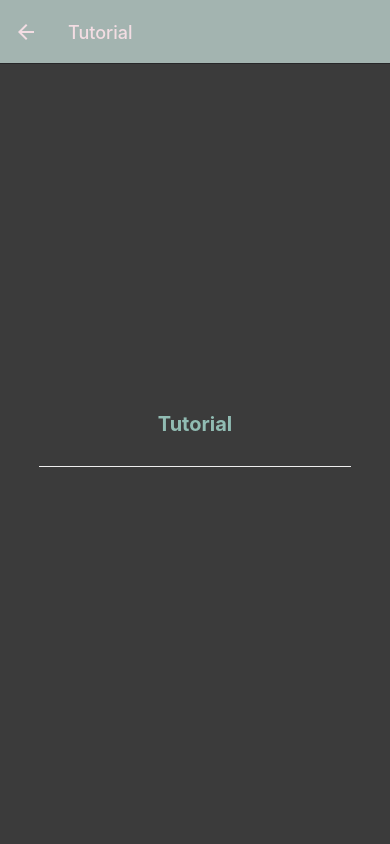
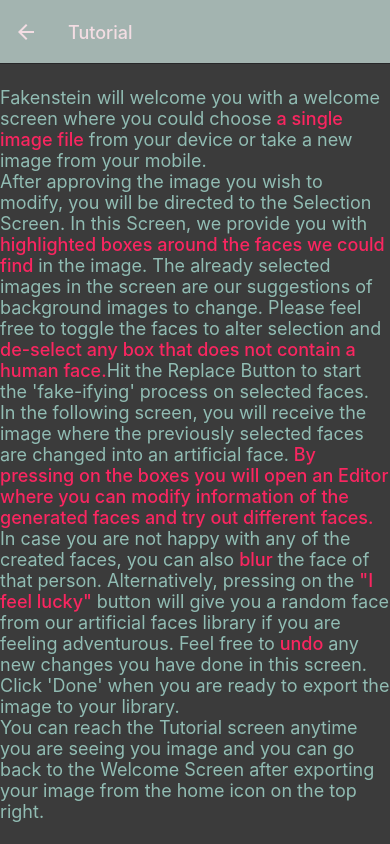
Before and after one commit to 6bugz/CS491-Fakenstein, a React Native app in the folder Fakenstein/: screen /Tutorial in a window 390 px wide. Built offline with nearby package versions, Linux system fonts and the light colour scheme; what expo-linking would draw is missing.

Commit message:
android complete

```diff
--- a/Fakenstein/components/BottomToolBox.tsx
+++ b/Fakenstein/components/BottomToolBox.tsx
@@ -2,6 +2,7 @@ import {Text, View} from "./Themed";
 import {StyleSheet, TouchableOpacity} from "react-native";
 import React from "react";
 import {Colors} from "../constants/Colors";
+import {dWidth, isWeb} from "../constants/utils";
 
 type Props = {
   undoF: any;
@@ -41,7 +42,7 @@ const styles = StyleSheet.create({
     flexDirection: "row",
     backgroundColor: "gray",
     opacity: 0.8,
-    width: "90%",
+    width: isWeb ? dWidth * .7 : dWidth * .9,
     justifyContent: "space-evenly",
     borderRadius: 40,
   },
--- a/Fakenstein/components/EditPopup.tsx
+++ b/Fakenstein/components/EditPopup.tsx
@@ -96,9 +96,11 @@ export default class EditPopup extends React.Component {
                 </TouchableOpacity>
               </View>
 
-              <TouchableOpacity style={styles.luckyButton} onPress={this.lucky}>
-                <Text style={styles.buttonText}>I FEEL LUCKY</Text>
-              </TouchableOpacity>
+              <View style={styles.rowView}>
+                <TouchableOpacity style={styles.luckyButton} onPress={this.lucky}>
+                  <Text style={styles.buttonText}>I FEEL LUCKY</Text>
+                </TouchableOpacity>
+              </View>
 
               <View style={styles.rowView}>
                 <TouchableOpacity style={styles.button} onPress={this.blur}>
@@ -157,7 +159,7 @@ const styles = StyleSheet.create({
     fontWeight: "600",
   },
   rowView: {
-    alignItems: "stretch",
+    alignItems: "center",
     flexDirection: "row",
     justifyContent: "space-between",
   },
@@ -175,6 +177,7 @@ const styles = StyleSheet.create({
     borderRadius: 20,
     alignItems: "center",
     marginTop: 15,
+    marginHorizontal: 20,
   },
   buttonText: {
     color: "white",
--- a/Fakenstein/constants/utils.ts
+++ b/Fakenstein/constants/utils.ts
@@ -1,6 +1,6 @@
 import {Props} from "react";
 import {BoundaryBox} from "./Face";
-import {Dimensions} from "react-native";
+import {Dimensions, Platform} from "react-native";
 
 export type Navigation = Props<any>['navigation'];
 
@@ -14,10 +14,12 @@ export type ImageType = {
 
 // need to give IP for Android testing:
 // bilkent wifi "http://139.179.103.16:5000"
-export const backendURL = "http://139.179.103.16:5000";
+export const backendURL = "http://139.179.205.169:5000";
 
 export const dWidth = Dimensions.get('window').width;
 export const dHeight = Dimensions.get('window').height;
+
+export const isWeb = Platform.OS === 'web';
 
 export const resizeBoxes = (imHeight: number, image: ImageType, boxes : BoundaryBox[]) => {
   let faceBoxes: BoundaryBox[] = [];
--- a/Fakenstein/screens/ExportScreen.tsx
+++ b/Fakenstein/screens/ExportScreen.tsx
@@ -2,7 +2,7 @@ import React, {useEffect, useState} from 'react';
 import {Dimensions, Image,  Route, StyleSheet} from 'react-native';
 import {Colors} from '../constants/Colors';
 import { View } from '../components/Themed';
-import {ImageType} from "../constants/utils";
+import {dWidth, ImageType, isWeb} from "../constants/utils";
 import * as MediaLibrary from 'expo-media-library';
 import BottomToolBox from "../components/BottomToolBox";
 import MessagePopup from "../components/MessagePopup";
@@ -22,7 +22,7 @@ export default function ExportScreen({route}: Props) {
   }, []);
 
 
-  const download = async () => {
+  const downloadAndroid = async () => {
     console.log("DOWNLOAD");
     if(status !== 'granted')
       await requestPermission();
@@ -37,7 +37,10 @@ export default function ExportScreen({route}: Props) {
     await MediaLibrary.saveToLibraryAsync(filename)
       .then((res) => setVisible(true))
       .catch((err) => console.log(err.message));
+  }
 
+  const downloadWeb = async () => {
+    console.log("DOWNLOAD");
   }
 
   return  (
@@ -47,7 +50,7 @@ export default function ExportScreen({route}: Props) {
                       success={true}
                       message={"Image saved to gallery."} />
         <Image source={{uri: image.uri}} style={styles.image}/>
-        <BottomToolBox undoF={null} undoT={""} nextF={download} nextT={"Download Image"}/>
+        <BottomToolBox undoF={null} undoT={""} nextF={isWeb ? downloadWeb : downloadAndroid} nextT={"Download Image"}/>
       </View>
     )
   );
@@ -64,7 +67,7 @@ const styles = StyleSheet.create({
   },
   image: {
     flex: 1,
-    width: Dimensions.get('window').width,
+    width: dWidth,
     height: undefined,
     resizeMode: 'contain',
   },
--- a/Fakenstein/screens/TutorialScreen.tsx
+++ b/Fakenstein/screens/TutorialScreen.tsx
@@ -1,4 +1,3 @@
-import { StatusBar } from 'expo-status-bar';
 import React from 'react';
 import { StyleSheet } from 'react-native';
 
@@ -8,10 +7,34 @@ import {Colors} from '../constants/Colors';
 export default function TutorialScreen() {
   return (
     <View style={styles.container}>
-      <Text style={styles.title}>Tutorial</Text>
-      <View style={styles.separator} lightColor="#eee" darkColor="rgba(255,255,255,0.1)" />
-      {/* Use a light status bar on iOS to account for the black space above the modal */}
-      <StatusBar />
+      <Text style={styles.text}>Fakenstein will welcome you with a welcome screen where you could choose
+        <Text style={styles.textHighlight}> a single image file</Text> from your device or take a new image from your mobile.
+      </Text>
+      <Text/>
+      <Text style={styles.text}>After approving the image you wish to modify, you will be directed to the Selection Screen.
+        In this Screen, we provide you with
+        <Text style={styles.textHighlight}> highlighted boxes around the faces
+          we could find </Text>
+        in the image. The already selected images in the screen are our suggestions of background images to change.
+        Please feel free to toggle the faces to alter selection and
+        <Text style={styles.textHighlight}> de-select any box that does not contain a human face.</Text>
+        Hit the Replace Button to start the 'fake-ifying' process on selected faces.
+      </Text>
+      <Text/>
+      <Text style={styles.text}>
+        In the following screen, you will receive the image where the previously selected faces are changed into an artificial face.
+        <Text style={styles.textHighlight}> By pressing on the boxes you will open an Editor where you can modify information of
+          the generated faces and try out different faces. </Text>
+        In case you are not happy with any of the created faces, you can also <Text style={styles.textHighlight}>blur </Text>
+        the face of that person. Alternatively, pressing on the <Text style={styles.textHighlight}>"I feel lucky" </Text>
+        button will give you a random face from our artificial faces library if you are feeling adventurous. Feel free to
+        <Text style={styles.textHighlight}> undo </Text>any new changes you have done in this screen. Click 'Done' when
+        you are ready to export the image to your library.
+      </Text>
+      <Text/>
+      <Text style={styles.text}>You can reach the Tutorial screen anytime you are seeing you image and you can go back to the
+        Welcome Screen after exporting your image from the home icon on the top right.
+      </Text>
     </View>
   );
 }
@@ -23,14 +46,14 @@ const styles = StyleSheet.create({
     justifyContent: 'center',
     backgroundColor: Colors.dark.background,
   },
-  title: {
-    fontSize: 20,
-    fontWeight: 'bold',
+  text: {
     color: Colors.dark.text,
+    fontSize: 18,
+    fontWeight: '400',
   },
-  separator: {
-    marginVertical: 30,
-    height: 1,
-    width: '80%',
+  textHighlight: {
+    color: '#F92660',
+    fontSize: 18,
+    fontWeight: '500',
   },
 });
--- a/Fakenstein/screens/WelcomeScreen.tsx
+++ b/Fakenstein/screens/WelcomeScreen.tsx
@@ -1,9 +1,9 @@
-import {StyleSheet, TouchableOpacity, Image, Platform} from 'react-native';
+import {StyleSheet, TouchableOpacity, Image} from 'react-native';
 import React, {useState} from 'react';
 import { Text, View } from '../components/Themed';
 import { RootTabScreenProps } from '../types';
 import {Colors} from '../constants/Colors';
-import {backendURL, dWidth} from "../constants/utils";
+import {backendURL, dWidth, isWeb} from "../constants/utils";
 import * as ImagePicker from "expo-image-picker";
 import {ImageInfo} from "expo-image-picker";
 import LoadingScreen from "./LoadingScreen";
@@ -94,7 +94,7 @@ export default function WelcomeScreen({ navigation }: RootTabScreenProps<'Fakens
       console.log('User cancelled image picker');
     } else {
       setLoading(true);
-      await (Platform.OS === 'web') ? toWebServer(response) : toServer(response);
+      isWeb ? await toWebServer(response) : await toServer(response);
     }
   };
 
@@ -112,8 +112,19 @@ export default function WelcomeScreen({ navigation }: RootTabScreenProps<'Fakens
     if (response.cancelled) {
       console.log('User cancelled image picker');
     } else {
+      /*
       setLoading(true);
       await toServer(response);
+
+       */
+      navigation.push('SelectFace', {
+        image: response,
+        boxes: [{"age": false,"gender": false,"height": 222,"invalid": false,
+          "isBackground": true,"left": 268,"skinColor": false,"top": 209,"width": 152,
+        }, {"age": false,"gender": false,"height": 222,"invalid": false,"isBackground": true,
+          "left": 478,"skinColor": false,"top": 209,"width": 152,
+        }],
+      });
     }
   };
 
@@ -131,7 +142,7 @@ export default function WelcomeScreen({ navigation }: RootTabScreenProps<'Fakens
           GALLERY
         </Text>
       </TouchableOpacity>
-      {(Platform.OS === 'android') &&
+      {(!isWeb) &&
         <TouchableOpacity onPress={openCamera} style={styles.button}>
           <FontAwesome5 name="camera" size={24} color={Colors.dark.text}/>
           <Text style={styles.infoText}>
```
Also changed, not shown: Fakenstein/screens/ModifyScreen.tsx (+31 -25 lines), Fakenstein/screens/SelectFaceScreen.tsx (+11 -11 lines).
